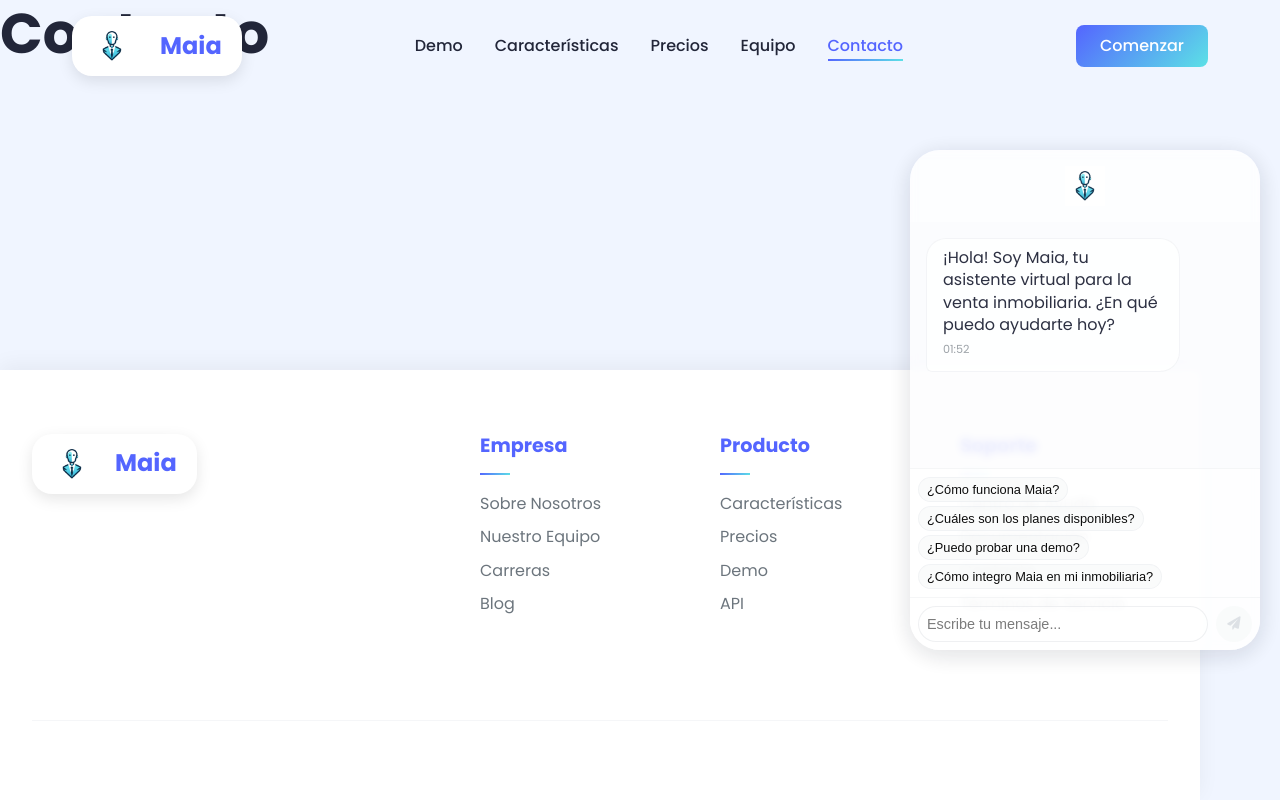
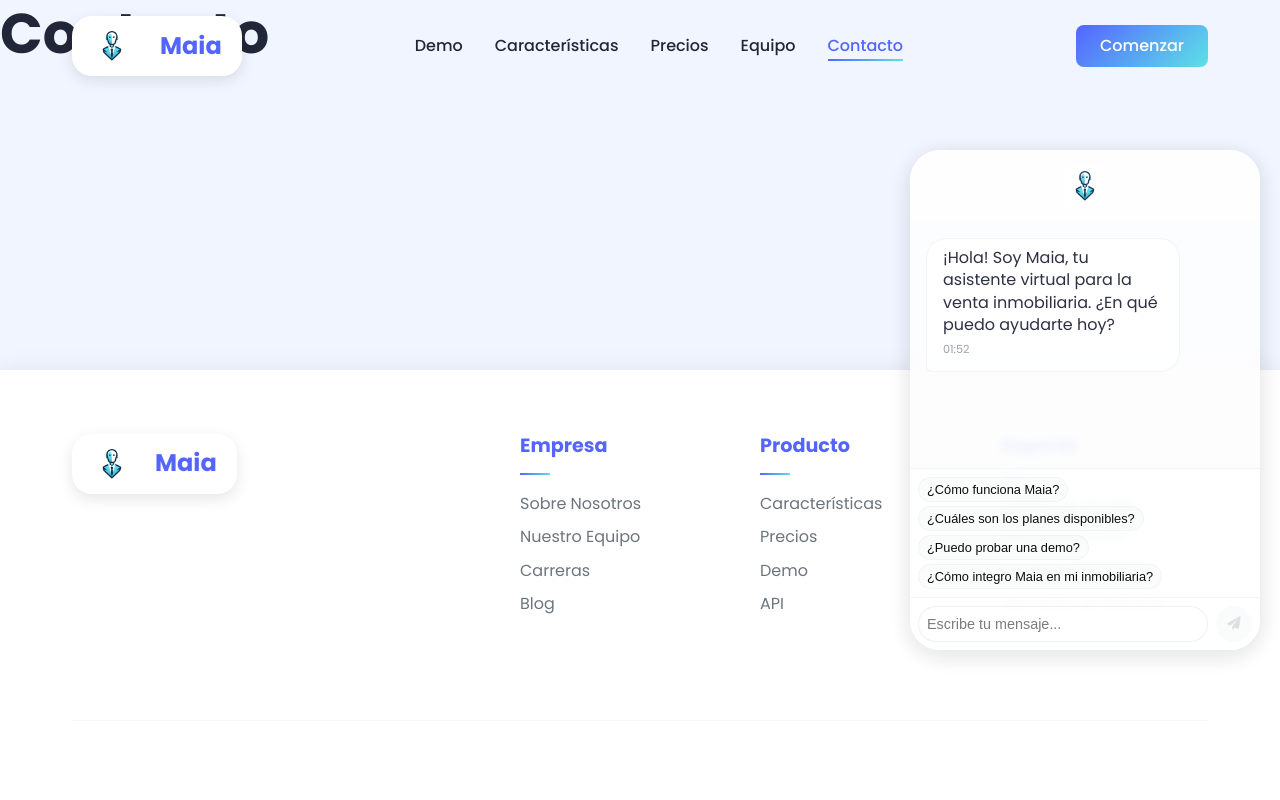
Before and after one commit to jprojas2/Maia-web, a Vue app: page /contact in a window 1280 px wide. Built offline with nearby package versions, Linux system fonts and the light colour scheme.

Commit message:
Fix chat widget and background issues

```diff
--- a/src/App.vue
+++ b/src/App.vue
@@ -1,11 +1,13 @@
 <template>
-  <div class="app">
+  <div class="app-wrapper">
     <AppHeader />
-    <router-view v-slot="{ Component }">
-      <transition name="fade" mode="out-in">
-        <component :is="Component" />
-      </transition>
-    </router-view>
+    <main>
+      <router-view v-slot="{ Component }">
+        <transition name="fade" mode="out-in">
+          <component :is="Component" />
+        </transition>
+      </router-view>
+    </main>
     <AppFooter />
     <AiChatWidget />
   </div>
@@ -37,6 +39,22 @@ onUnmounted(() => {
 </script>
 
 <style lang="scss">
+@import '@/styles/main.scss';
+
+.app-wrapper {
+  display: flex;
+  flex-direction: column;
+  min-height: 100vh;
+  width: 100vw;
+  overflow-x: hidden;
+  background-color: #f0f5ff;
+}
+
+main {
+  flex: 1;
+  width: 100%;
+}
+
 .fade-enter-active,
 .fade-leave-active {
   transition: opacity 0.3s ease;
@@ -46,12 +64,4 @@ onUnmounted(() => {
 .fade-leave-to {
   opacity: 0;
 }
-
-.app {
-  display: flex;
-  flex-direction: column;
-  min-height: 100vh;
-  background-color: #f0f5ff;
-  width: 100%;
-}
 </style>
--- a/src/components/ui/AiChatWidget.vue
+++ b/src/components/ui/AiChatWidget.vue
@@ -6,7 +6,7 @@
     </div>
 
     <!-- Always visible chat panel -->
-    <div class="ai-chat-widget__panel" @mouseenter="setActive(true)" @mouseleave="setInactive">
+    <div class="ai-chat-widget__panel" @mouseenter="setActive(true)">
       <!-- Logo only header - removed text -->
       <div class="ai-chat-widget__header" v-show="isActive">
         <div class="ai-chat-widget__title">
@@ -59,9 +59,9 @@
         </button>
       </div>
 
-      <!-- Minimized bubble view (visible only on desktop) -->
+      <!-- Minimized bubble view (visible only on desktop) - removed logo -->
       <div class="ai-chat-widget__bubble" v-show="!isActive" @click="setActive(true)">
-        <img src="@/assets/logomaia.png" alt="Maia AI" class="ai-chat-widget__bubble-logo">
+        <!-- Logo removed from here -->
       </div>
     </div>
   </div>
@@ -85,6 +85,15 @@ const suggestions = [
   '¿Cómo integro Maia en mi inmobiliaria?'
 ];
 
+// Set the widget to inactive state immediately when clicking outside
+const handleClickOutside = (event) => {
+  // Check if the click is outside the chat widget
+  if (isActive.value && !event.target.closest('.ai-chat-widget__panel') &&
+      !event.target.closest('.ai-chat-widget__mobile-trigger')) {
+    isActive.value = false;
+  }
+};
+
 // Set the widget to active state
 const setActive = (showInitialMessage = false) => {
   isActive.value = true;
@@ -96,13 +105,11 @@ const setActive = (showInitialMessage = false) => {
   }
 };
 
-// Set the widget to inactive state after a delay
+// Set the widget to inactive state - removed delay
 const setInactive = () => {
   // Only set inactive if user isn't typing and there's no ongoing conversation
   if (!userInput.value.trim() && !isTyping.value) {
-    inactivityTimer.value = setTimeout(() => {
-      isActive.value = false;
-    }, 5000); // 5 second delay before becoming inactive
+    isActive.value = false;
   }
 };
 
@@ -211,11 +218,15 @@ onMounted(() => {
   setTimeout(() => {
     setActive(true);
   }, 1500);
+
+  // Add click event listener to document for detecting clicks outside
+  document.addEventListener('click', handleClickOutside);
 });
 
 // Clean up when component is unmounted
 onUnmounted(() => {
   clearTimeout(inactivityTimer.value);
+  document.removeEventListener('click', handleClickOutside);
 });
 </script>
 
@@ -236,13 +247,14 @@ onUnmounted(() => {
     width: 40px;
     height: 40px;
     border-radius: 50%;
-    background-color: rgba(255, 255, 255, 0.9);
+    background-color: white; // Solid white background
     box-shadow: 0 2px 10px rgba(0, 0, 0, 0.1);
     z-index: $z-index-fixed;
     cursor: pointer;
     align-items: center;
     justify-content: center;
     transition: transform 0.2s ease;
+    opacity: 1 !important; // Always fully opaque
 
     &:hover {
       transform: scale(1.05);
@@ -259,25 +271,25 @@ onUnmounted(() => {
     width: 350px;
     height: 500px;
     max-height: 80vh;
-    background-color: rgba(255, 255, 255, 0.85);
+    background-color: rgba(255, 255, 255, 0.95); // More opaque background
     border-radius: 30px;
     box-shadow: 0 5px 25px rgba($dark, 0.15);
     display: flex;
     flex-direction: column;
     overflow: hidden;
-    transition: opacity 0.3s ease, transform 0.3s ease;
-    opacity: 0.75;
+    transition: opacity 0.2s ease, transform 0.2s ease; // Faster transition
+    opacity: 0; // Start fully transparent
     backdrop-filter: blur(5px);
 
-    &:hover {
-      opacity: 0.95;
-      transform: translateY(-5px);
+    .ai-chat-widget.is-active & {
+      opacity: 0.95; // Show when active
     }
   }
 
   &.is-active {
     .ai-chat-widget__panel {
       opacity: 0.95;
+      transform: translateY(0);
     }
   }
 
@@ -295,27 +307,17 @@ onUnmounted(() => {
     width: 70px;
     height: 70px;
     border-radius: 50%;
-    background-color: transparent;
+    background-color: transparent; // Completely transparent
     display: flex;
     align-items: center;
     justify-content: center;
     cursor: pointer;
     z-index: $z-index-fixed;
-    transition: all 0.3s ease;
+    transition: all 0.2s ease; // Faster transition
     box-shadow: none;
-
-    img {
-      width: 45px;
-      height: 45px;
-      transition: transform 0.3s ease;
-    }
 
     &:hover {
       transform: translateY(-50%) scale(1.05);
-
-      img {
-        transform: scale(1.1);
-      }
     }
   }
 
@@ -525,6 +527,7 @@ onUnmounted(() => {
 
     &__mobile-trigger {
       display: flex; // Show on mobile
+      opacity: 1 !important; // Always fully opaque on mobile
     }
 
     &__panel {
--- a/src/styles/main.scss
+++ b/src/styles/main.scss
@@ -14,6 +14,8 @@ $light-blue-bg: #f0f5ff;
 
 html {
   scroll-behavior: smooth;
+  width: 100%;
+  overflow-x: hidden;
 }
 
 body {
@@ -24,13 +26,23 @@ body {
   background-color: $light-blue-bg;
   margin: 0;
   padding: 0;
+  width: 100vw;
   overflow-x: hidden;
-  transition: padding 0.3s cubic-bezier(0.34, 1.56, 0.64, 1);
+  position: relative;
 
-  // Add padding to the right side to make space for the chat bubble
+  // Remove right padding that was causing the white strip
   @media (min-width: $breakpoint-md) {
-    padding-right: 80px; // Space for the chat bubble
+    padding-right: 0;
   }
+}
+
+// Add a full-width background element to ensure coverage
+#app {
+  background-color: $light-blue-bg;
+  min-height: 100vh;
+  width: 100vw;
+  overflow-x: hidden;
+  position: relative;
 }
 
 a {
@@ -106,6 +118,7 @@ p {
 // Section
 .section {
   padding: $spacing-3xl 0;
+  width: 100%;
 
   @media (max-width: $breakpoint-md) {
     padding: $spacing-2xl 0;
@@ -113,20 +126,24 @@ p {
 
   &--light {
     background-color: white;
+    width: 100%;
   }
 
   &--dark {
     background-color: $dark;
     color: white;
+    width: 100%;
   }
 
   &--gray {
     background-color: white;
+    width: 100%;
   }
 
   &--gradient {
     background: $gradient-1;
     color: white;
+    width: 100%;
   }
 
   &__header {
```
